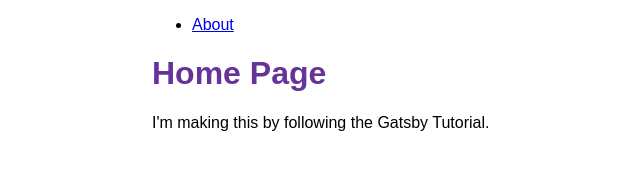
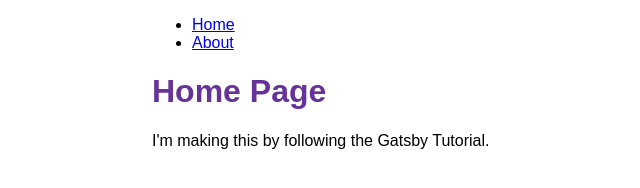
Before and after one commit to ceaguilar93/my-cool-gatsby-site, a Gatsby site: page / in a window 1280 px wide. Shown: the whole page, without its empty margins (238-878 px from the left). Built offline with nearby package versions, Linux system fonts and the light colour scheme; Gatsby itself is replaced by a stand-in of ours.

Commit message:
Update layout.js
Changed layout to include Home nav

```diff
--- a/src/components/layout.js
+++ b/src/components/layout.js
@@ -12,7 +12,12 @@ const Layout = ({ pageTitle, children }) => {
   return (
     <div className={container}>
       <nav>
-        <ul className={navLinks}>
+      <ul className={navLinks}>
+          <li className={navLinkItem}>
+            <Link to="/" className={navLinkText}>
+              Home
+            </Link>
+          </li>
           <li className={navLinkItem}>
             <Link to="/about" className={navLinkText}>
               About
@@ -25,7 +30,7 @@ const Layout = ({ pageTitle, children }) => {
         {children}
       </main>
     </div>
-  );
+  )
 };
 
 export default Layout;
```
